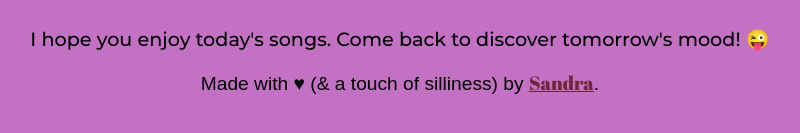
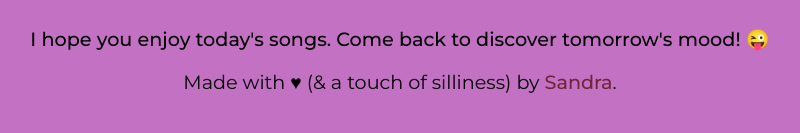
Before and after one commit to sandiskolarczyk/Wordify, a React (Create React App) app in the folder word-project/: page / in a window 1280 px wide. Shown: the part 223-356 px from the top of the page, without its empty margins (240-1040 px from the left). Built offline with nearby package versions, Linux system fonts and the light colour scheme; no server answers.

Commit message:
Change link fonts, Reverse the endpoint

```diff
--- a/word-project/src/components/App/App.js
+++ b/word-project/src/components/App/App.js
@@ -76,7 +76,7 @@ function App() {
 
   const fetchSongs = async () => {
     const urlSearch = new URLSearchParams({ song: word });
-    await fetch(`${url}/?${urlSearch}`, {
+    await fetch(`${url}/songs-of-the-day?${urlSearch}`, {
       method: "GET",
     })
       .then((response) => {
@@ -108,7 +108,7 @@ function App() {
           className={css.githubLink}
           target="_blank"
           rel="noreferrer"
-          href="https://github.com/sandiskolarczyk?tab=overview&from=2022-03-01&to=2022-03-03"
+          href="https://github.com/sandiskolarczyk"
         >
           Sandra
         </a>
--- a/word-project/src/components/App/App.module.css
+++ b/word-project/src/components/App/App.module.css
@@ -14,14 +14,16 @@
 .bottomLink {
   text-align: center;
   color: black;
-  font-family: sans-serif;
-  font-weight: 500;
+  font-family: "Montserrat", sans-serif;
+  font-weight: 400;
 }
 
 .githubLink {
   text-align: center;
   color: #71253a;
-  font-family: "Abril Fatface", sans-serif;
+  font-family: "Montserrat", sans-serif;
+  font-weight: 500;
+  text-decoration: none;
 }
 
 .message {
```
